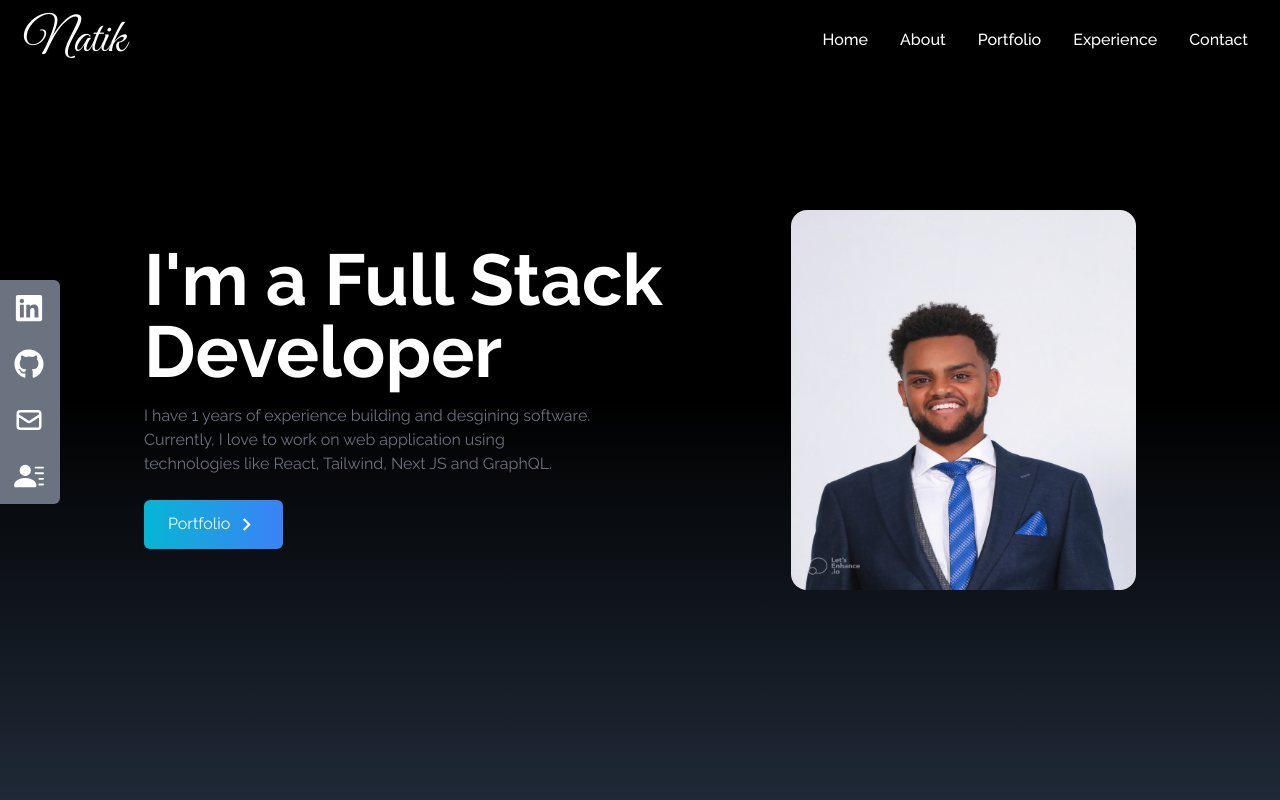
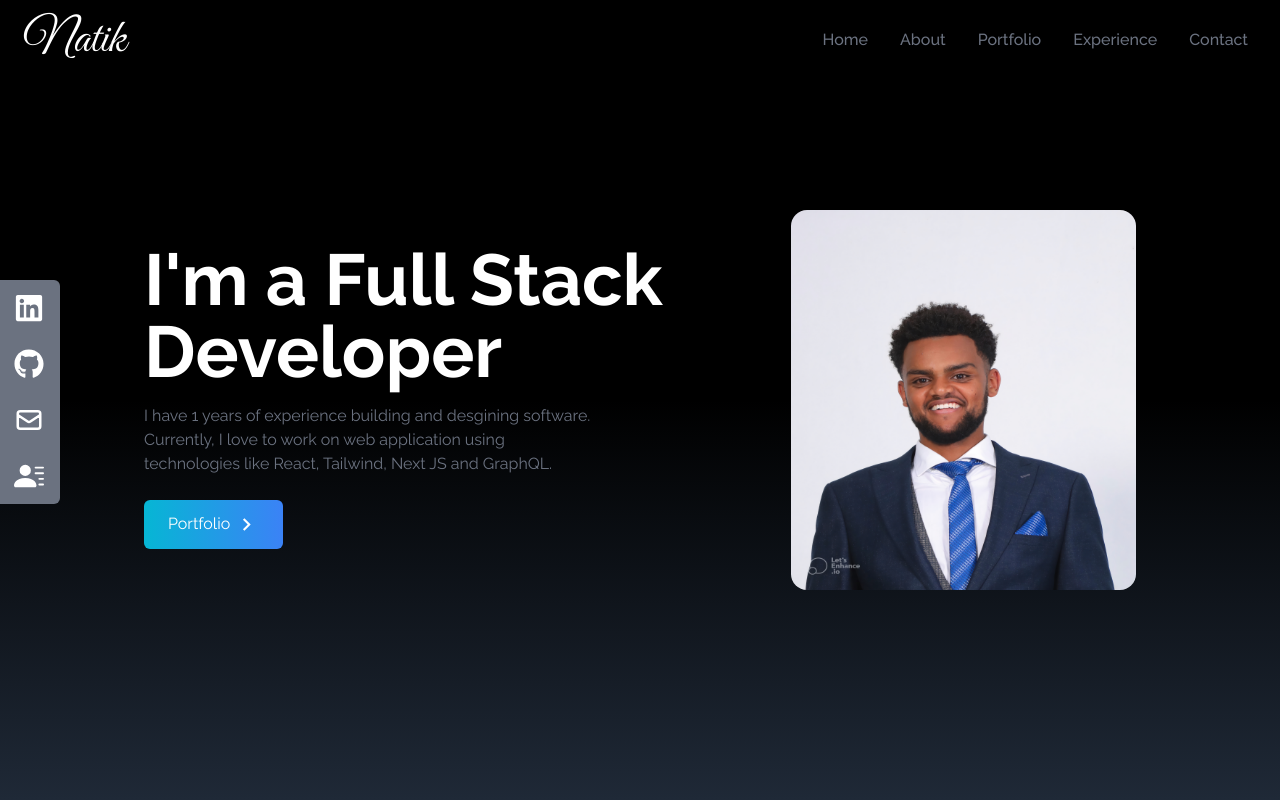
Before and after one commit to Natik-hub/Portfolio, a React (Create React App) app: page / in a window 1280 px wide. Shown: the top 800 px of the page. Built offline with nearby package versions, Linux system fonts and the light colour scheme.

Commit message:
resumechange

```diff
--- a/package.json
+++ b/package.json
@@ -10,6 +10,7 @@
     "react-dom": "^18.2.0",
     "react-icons": "^4.6.0",
     "react-scripts": "5.0.1",
+    "react-scroll": "^1.8.8",
     "web-vitals": "^2.1.4"
   },
   "scripts": {
--- a/src/components/Contact.jsx
+++ b/src/components/Contact.jsx
@@ -9,7 +9,7 @@
       <div className="flex flex-col p-4 justify-center max-w-screen-lg mx-auto h-full">
         <div className="pb-8">
           <p className="text-4xl font-bold inline border-b-4 border-gray-500">
-            Conwtact
+            Contact
           </p>
           <p className="py-6">Submit the form below to get in touch with me</p>
         </div>
--- a/src/components/NavBar.jsx
+++ b/src/components/NavBar.jsx
@@ -1,63 +1,80 @@
-import React from 'react'
-import { useState } from 'react';
-import {FaBars, FaTimes} from 'react-icons/fa'
+import React, { useState } from "react";
+import { FaBars, FaTimes } from "react-icons/fa";
+import { Link } from "react-scroll";
 
 const NavBar = () => {
   const [nav, setNav] = useState(false);
 
   const links = [
     {
-      id:1,
-      link:'home'
+      id: 1,
+      link: "home",
     },
     {
-      id:2,
-      link:'about'
+      id: 2,
+      link: "about",
     },
     {
-      id:3,
-      link:'portfolio'
+      id: 3,
+      link: "portfolio",
     },
     {
-      id:4,
-      link:'experience'
+      id: 4,
+      link: "experience",
     },
     {
-      id:5,
-      link:'Contact'
+      id: 5,
+      link: "contact",
     },
   ];
+
   return (
-    <div className='flex justify-between items-center w-full h-20 px-4 text-white bg-black fixed'>
+    <div className="flex justify-between items-center w-full h-20 px-4 text-white bg-black fixed">
       <div>
-            <h1 className='text-5xl font-sign ml-2'>Natik</h1>
+        <h1 className="text-5xl font-sign ml-2">Natik</h1>
       </div>
 
-        <ul className='hidden md:flex'>
-         {links.map(({id, link}) => (
+      <ul className="hidden md:flex">
+        {links.map(({ id, link }) => (
           <li
             key={id}
-           className='px-4 cursor-pointer capitalize font-medium hover:scale-105 duration-200'>
+            className="px-4 cursor-pointer capitalize font-medium text-gray-500 hover:scale-105 duration-200"
+          >
+            <Link to={link} smooth duration={500}>
               {link}
+            </Link>
           </li>
         ))}
       </ul>
-        <div onClick={()=> setNav(!nav)} className='cursor-pointer pr-4 z-10 text-gray-200 md:hidden'>
+
+      <div
+        onClick={() => setNav(!nav)}
+        className="cursor-pointer pr-4 z-10 text-gray-500 md:hidden"
+      >
         {nav ? <FaTimes size={30} /> : <FaBars size={30} />}
       </div>
-        {nav && (<ul className='flex flex-col justify-center items-center absolute top-0 left-0 w-full h-screen bg-gradient-to-b from-black to-gray-800 text-gray-500'>
-          {links.map(({id, link}) => (
+
+      {nav && (
+        <ul className="flex flex-col justify-center items-center absolute top-0 left-0 w-full h-screen bg-gradient-to-b from-black to-gray-800 text-gray-500">
+          {links.map(({ id, link }) => (
             <li
               key={id}
-           className='px-4 cursor-pointer capitalize py-6 text-4xl'>
+              className="px-4 cursor-pointer capitalize py-6 text-4xl"
+            >
+              <Link
+                onClick={() => setNav(!nav)}
+                to={link}
+                smooth
+                duration={500}
+              >
                 {link}
+              </Link>
             </li>
           ))}
         </ul>
       )}
+    </div>
+  );
+};
 
-    </div>
-  )
-}
-
-export default NavBar
+export default NavBar;
```
Also changed, not shown: 1 other file (tests, documents, lock files or other folders). Lines whose indentation alone changed are shown as unchanged.
